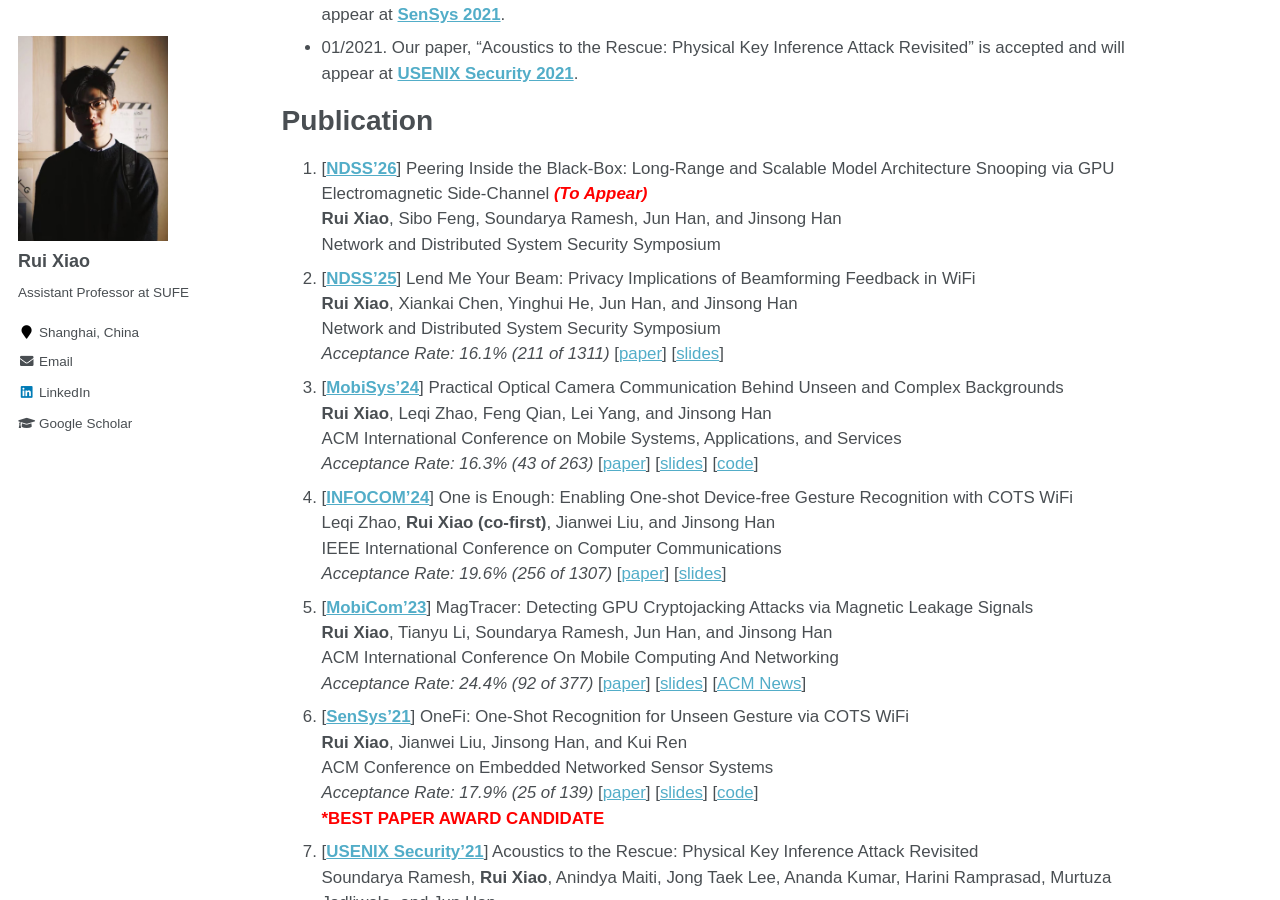
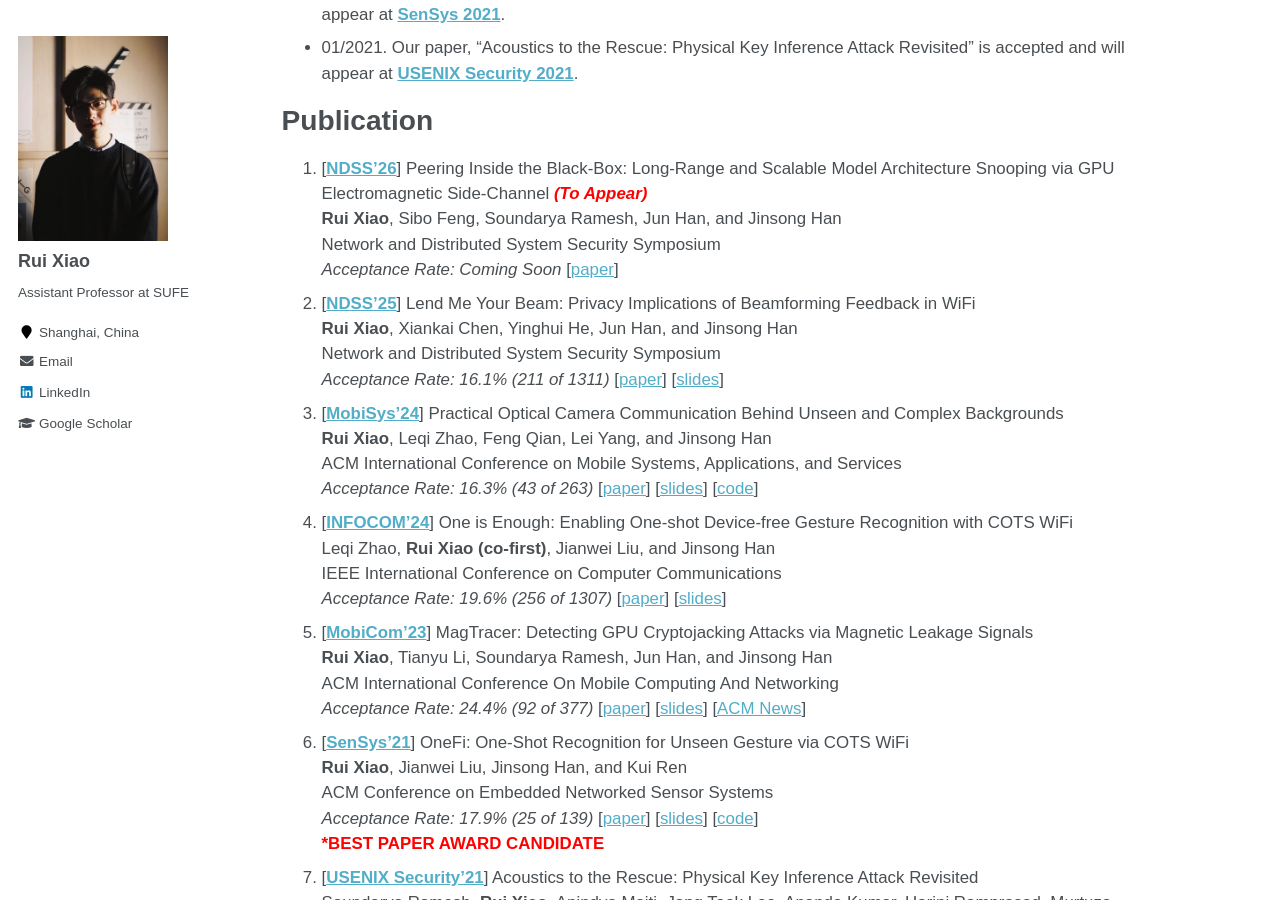
Before and after one commit to ruixiao24/ruixiao24.github.io, a Jekyll site: the page built from _pages/about.md, in a window 1280 px wide and 900 px high, scrolled down 802 px. Built offline with Jekyll 4.4.1, drawn with Linux system fonts in a browser that asks for light colours.

Commit message:
Update about.md

```diff
--- a/_pages/about.md
+++ b/_pages/about.md
@@ -34,6 +34,7 @@
 1. [**[NDSS'26](https://www.ndss-symposium.org/ndss2026/)**] Peering Inside the Black-Box: Long-Range and Scalable Model Architecture Snooping via GPU Electromagnetic Side-Channel <span style="color:red"><strong><em>(To Appear)</em></strong></span>
    **Rui Xiao**, Sibo Feng, Soundarya Ramesh, Jun Han, and Jinsong Han
    Network and Distributed System Security Symposium
+   *Acceptance Rate: Coming Soon* [[paper](https://ruixiao24.github.io/files/leakybeam-ndss25.pdf)]
 1. [**[NDSS'25](https://www.ndss-symposium.org/ndss2025/)**] Lend Me Your Beam: Privacy Implications of Beamforming Feedback in WiFi
    **Rui Xiao**, Xiankai Chen, Yinghui He, Jun Han, and Jinsong Han
    Network and Distributed System Security Symposium
```
